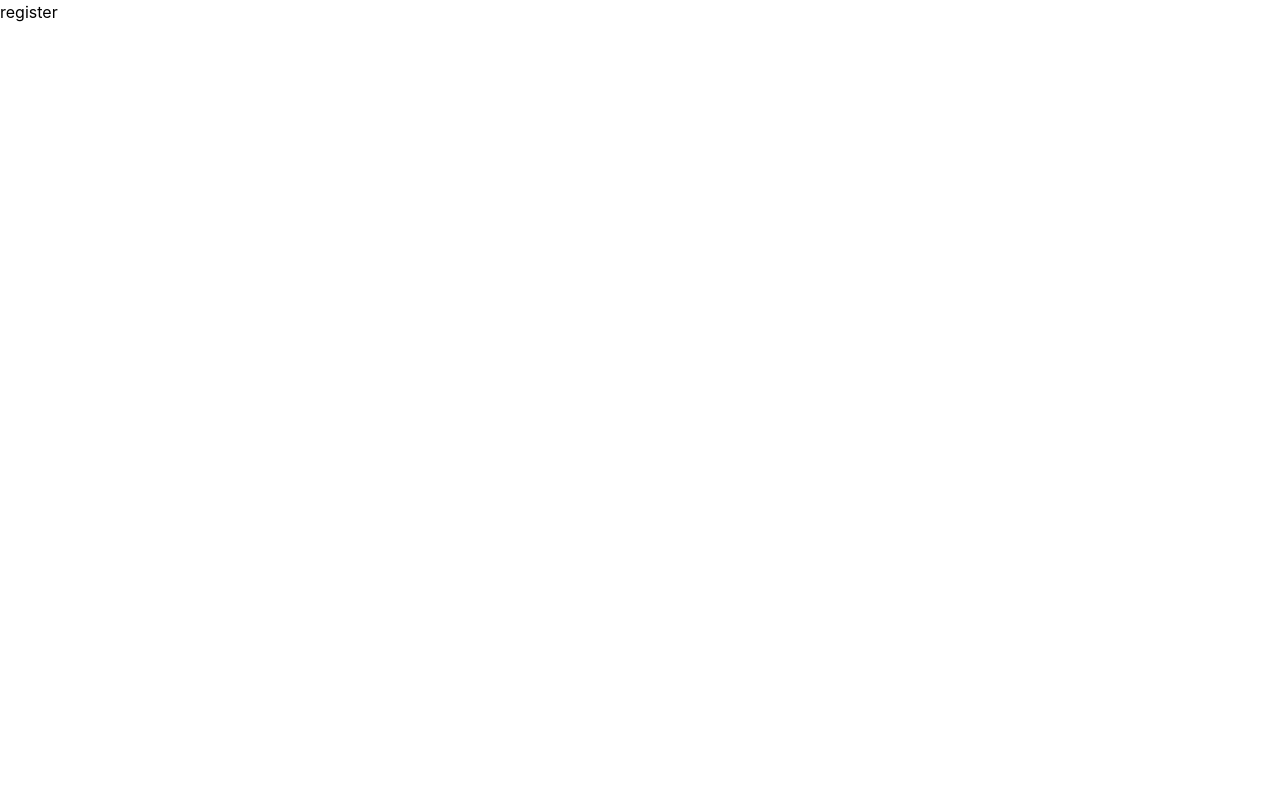
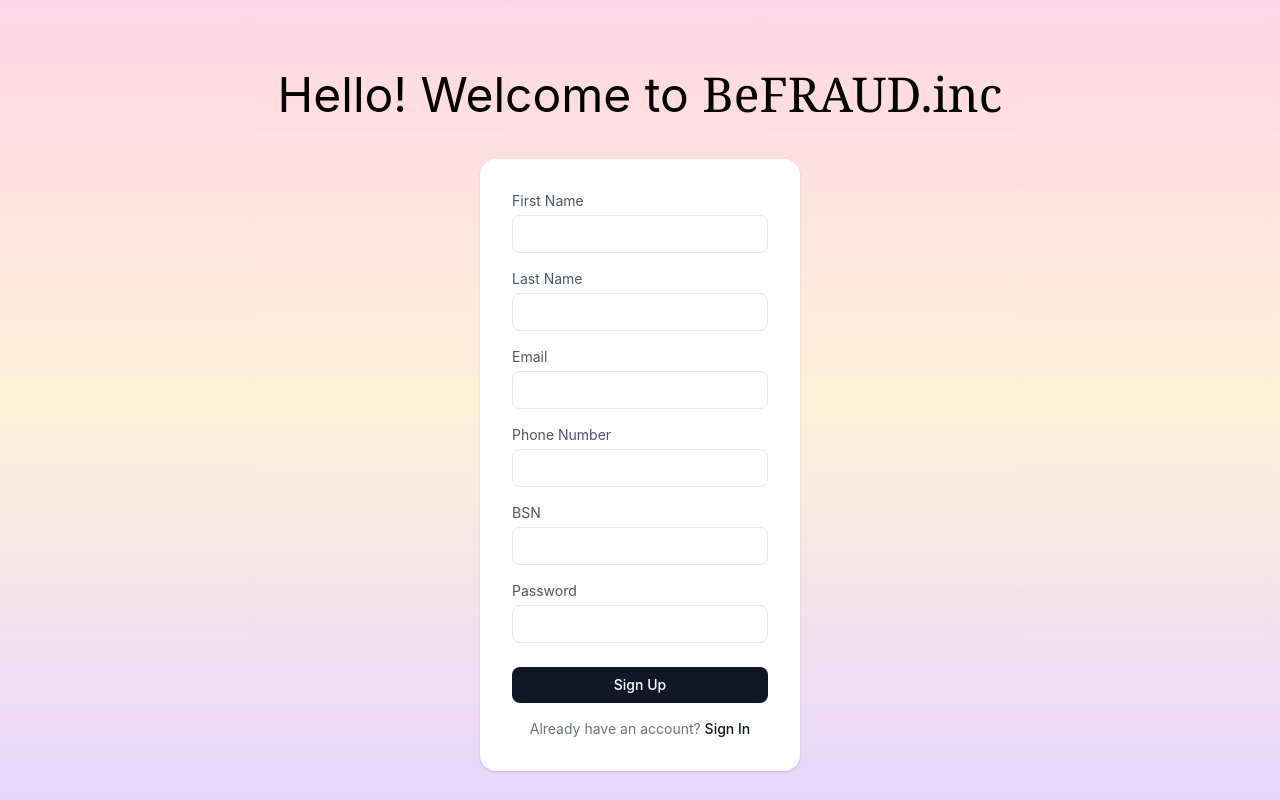
Before and after one commit to m3rel/project-2.4-frontend, a Vue app: page /#/register in a window 1280 px wide. Built offline with nearby package versions, Linux system fonts and the light colour scheme.

Commit message:
register view

```diff
--- a/src/views/auth/LoginView.vue
+++ b/src/views/auth/LoginView.vue
@@ -32,6 +32,11 @@
           >
             Sign In
           </button>
+
+          <p class="text-center text-sm text-gray-500 mt-4">
+            Dont have an account?
+            <router-link to="/register" class="text-gray-900 font-medium">Sign Up</router-link>
+          </p>
         </form>
       </div>
     </div>
@@ -58,7 +63,7 @@ const handleLogin = async () => {
       password: password.value,
     })
 
-    authStore.setAuth(response.data.token, response.data.role) // ← use store
+    authStore.setAuth(response.data.token, response.data.role)
 
     if (response.data.role === 'ROLE_EMPLOYEE') {
       router.push('/employee/dashboard')
--- a/src/views/auth/RegisterView.vue
+++ b/src/views/auth/RegisterView.vue
@@ -1,5 +1,111 @@
 <template>
-  <div>
-    <h1>register</h1>
+  <div class="h-screen w-screen gradient-bg flex items-center justify-center">
+    <div class="flex flex-col items-center">
+      <h1 class="text-5xl m-10">Hello! Welcome to <span class="font-serif">BeFRAUD.inc</span></h1>
+      <div class="bg-white rounded-2xl shadow-sm p-8 w-80">
+        <form @submit.prevent="handleSignUp">
+          <div class="mb-4">
+            <label class="block text-sm text-gray-600 mb-1">First Name</label>
+            <input
+              type="text"
+              v-model="firstName"
+              class="w-full border border-gray-200 rounded-lg p-2 text-sm focus:outline-none focus:border-gray-400"
+            />
+          </div>
+
+          <div class="mb-4">
+            <label class="block text-sm text-gray-600 mb-1">Last Name</label>
+            <input
+              type="text"
+              v-model="lastName"
+              class="w-full border border-gray-200 rounded-lg p-2 text-sm focus:outline-none focus:border-gray-400"
+            />
+          </div>
+
+          <div class="mb-4">
+            <label class="block text-sm text-gray-600 mb-1">Email</label>
+            <input
+              type="text"
+              v-model="email"
+              class="w-full border border-gray-200 rounded-lg p-2 text-sm focus:outline-none focus:border-gray-400"
+            />
+          </div>
+
+          <div class="mb-4">
+            <label class="block text-sm text-gray-600 mb-1">Phone Number</label>
+            <input
+              type="text"
+              v-model="phoneNumber"
+              class="w-full border border-gray-200 rounded-lg p-2 text-sm focus:outline-none focus:border-gray-400"
+            />
+          </div>
+
+          <div class="mb-4">
+            <label class="block text-sm text-gray-600 mb-1">BSN</label>
+            <input
+              type="text"
+              v-model="bsn"
+              class="w-full border border-gray-200 rounded-lg p-2 text-sm focus:outline-none focus:border-gray-400"
+            />
+          </div>
+
+          <div class="mb-6">
+            <label class="block text-sm text-gray-600 mb-1">Password</label>
+            <input
+              type="password"
+              v-model="password"
+              class="w-full border border-gray-200 rounded-lg p-2 text-sm focus:outline-none focus:border-gray-400"
+            />
+          </div>
+
+          <p v-if="error" class="text-red-500 text-sm mb-4">{{ error }}</p>
+
+          <button
+            type="submit"
+            class="w-full bg-gray-900 text-white rounded-lg p-2 text-sm font-medium hover:bg-gray-700"
+          >
+            Sign Up
+          </button>
+
+          <p class="text-center text-sm text-gray-500 mt-4">
+            Already have an account?
+            <router-link to="/login" class="text-gray-900 font-medium">Sign In</router-link>
+          </p>
+        </form>
+      </div>
+    </div>
   </div>
 </template>
+
+<script setup>
+import { ref } from 'vue'
+import { useRouter } from 'vue-router'
+import axios from 'axios'
+
+const router = useRouter()
+
+const firstName = ref('')
+const lastName = ref('')
+const email = ref('')
+const password = ref('')
+const phoneNumber = ref('')
+const bsn = ref('')
+const error = ref('')
+
+const handleSignUp = async () => {
+  try {
+    await axios.post(`${import.meta.env.VITE_API_URL}/auth/register`, {
+      firstName: firstName.value,
+      lastName: lastName.value,
+      email: email.value,
+      password: password.value,
+      phoneNumber: phoneNumber.value,
+      bsn: bsn.value,
+    })
+
+    router.push('/login')
+  } catch (err) {
+    error.value = err.response?.data?.message || 'Something went wrong'
+  }
+}
+</script>
```
